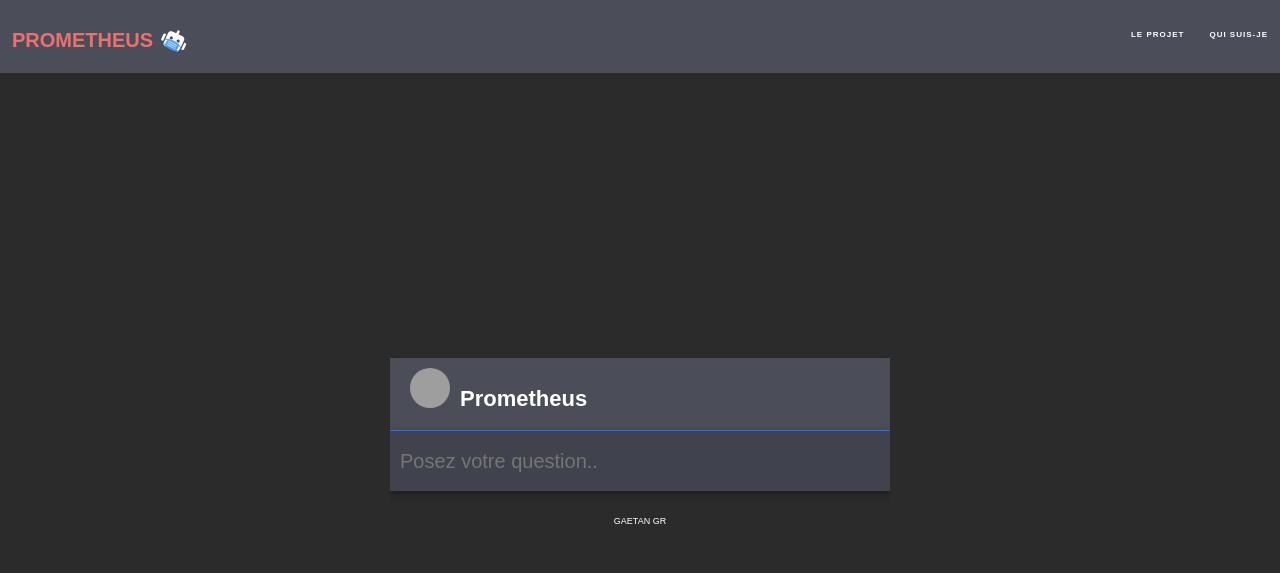
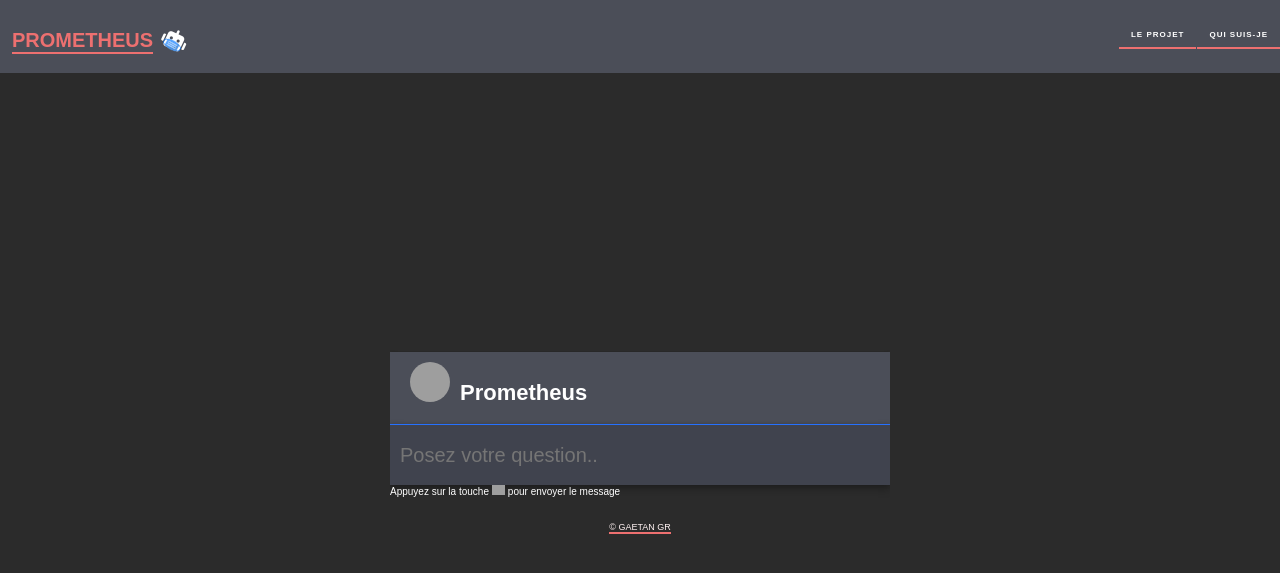
Before and after one commit to Mcflan-7/P7_prometheus, a Flask app: page / in a window 1280 px wide. Shown: the top 573 px of the page. Run offline with Flask 2, Linux system fonts and the light colour scheme; some libraries are stand-ins or nearby versions; grey boxes are pictures that could not be loaded.

Commit message:
Ready for production :rocket:

```diff
--- a/prometheus/bot.py
+++ b/prometheus/bot.py
@@ -38,7 +38,7 @@ class BotPy:
             "url": story_url,
             "question": location,
             "lat": lattitude,
-            "lng": longitude
+            "lng": longitude,
         }
 
         return data
--- a/prometheus/parser.py
+++ b/prometheus/parser.py
@@ -1,7 +1,5 @@
 """ Parse the sentence and keep valuable data """
 import json
-
-from .cleaner import DataCleaner
 
 with open("prometheus/data/stopwords.json", "r") as f:
     stopword_fr = json.loads(f.read())
--- a/prometheus/static/css/style.css
+++ b/prometheus/static/css/style.css
@@ -30,6 +30,13 @@ header a {
   margin-left: auto;
   margin-right: auto;
 }
+
+a {
+  color: #fff2f2;
+  text-decoration: none;
+  border-bottom: #ed7070 solid 2px;
+}
+
 
 header h1 {
   display: inline-block;
--- a/prometheus/templates/index.html
+++ b/prometheus/templates/index.html
@@ -47,11 +47,13 @@
          placeholder="Posez votre question.." />
 
       </form>
+       <span style="font-size: 10px;">
+         Appuyez sur la touche <img src="https://img.icons8.com/officel/452/enter-key.png" height="10px" alt="ddd" > pour envoyer le message</span>
       <!-- Prometheus chatbox END-->
-      <footer id="footer-main">
+      <footer id="">
          <br>
          <p style="text-align: center; font-size:xx-small" >
-          GAETAN GR
+          <a href="https://github.com/gaetangr/gaetangr/blob/main/README.md">© GAETAN GR</a>
          </p>
       </footer>
 
```
Also changed, not shown: P7_grond_gaetan/P8_01_site.md (added, +3 -0 lines), prometheus/tests/test_geocoding.py (+1 -0 lines), prometheus/tests/test_wikipedia.py (+0 -1 lines).
